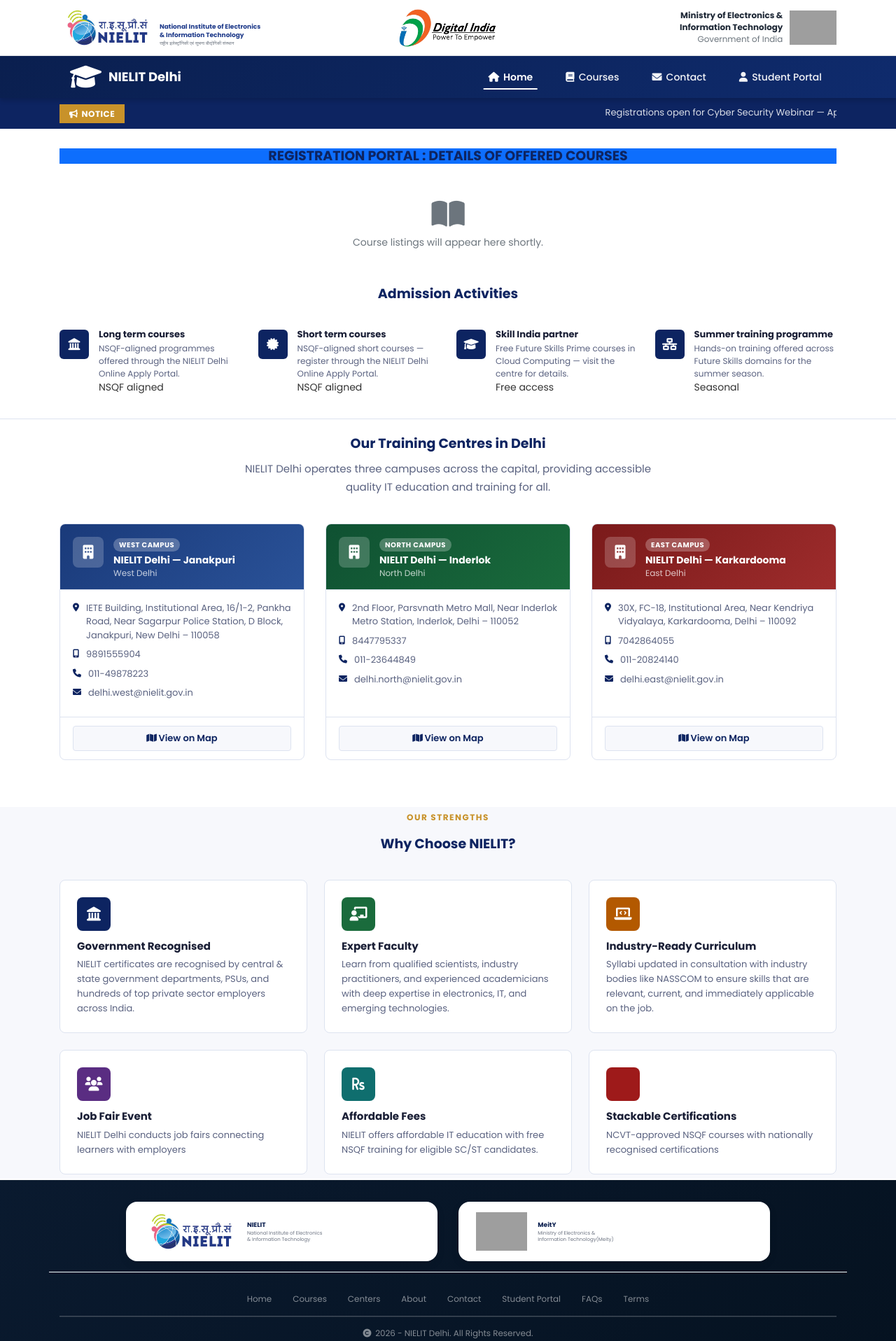
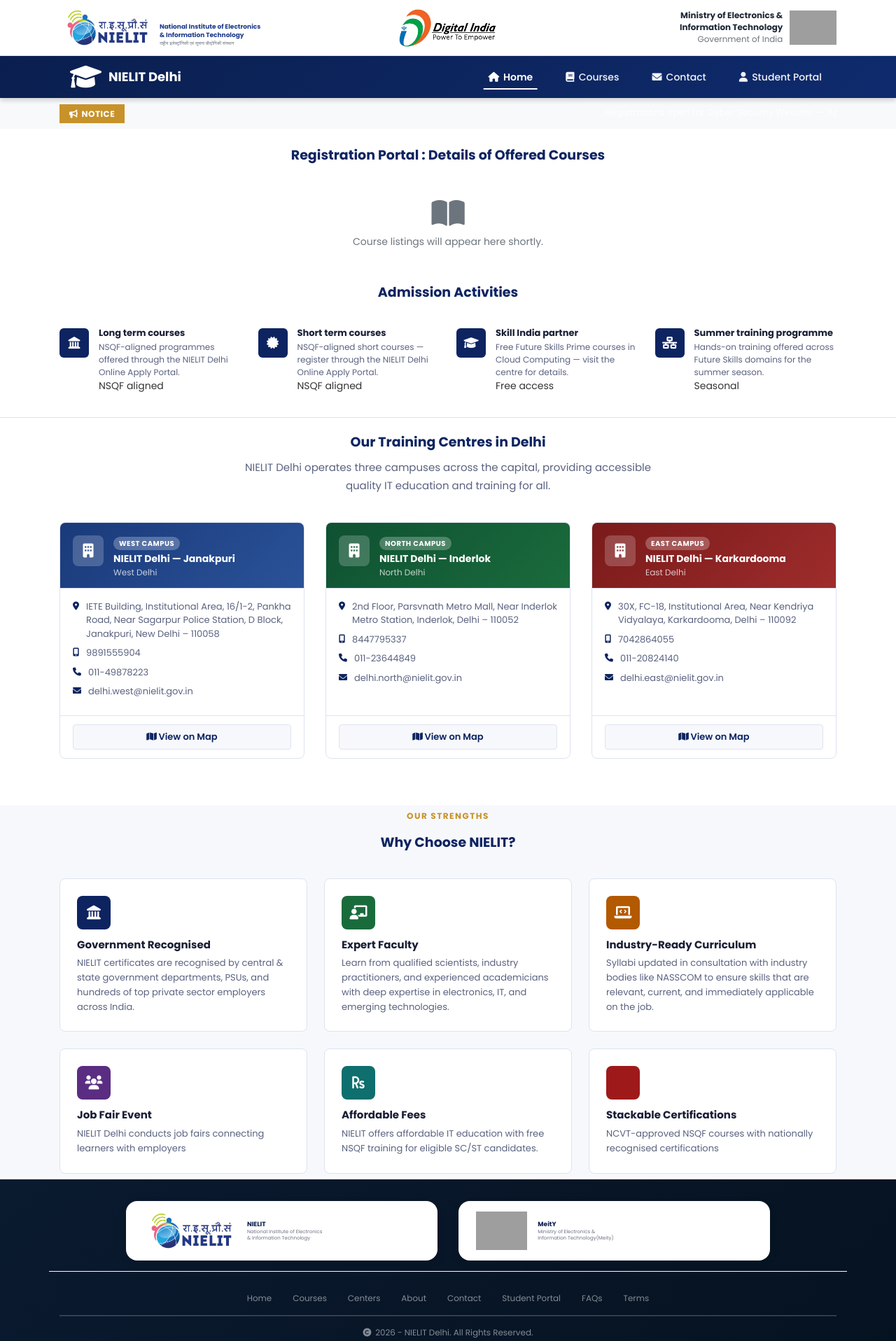
Before and after one commit to piyush1205nielit/webinarnielit, a Django app: page / in a window 1280 px wide. Shown: the top 1916 px of the page at 70% size. Run offline with Django 5.2, Linux system fonts and the light colour scheme; data that the repository does not hold is empty; some libraries are stand-ins or nearby versions; grey boxes are pictures that could not be loaded.

Commit message:
13th may 22

```diff
--- a/public/templates/public/home.html
+++ b/public/templates/public/home.html
@@ -30,7 +30,7 @@
      NOTICE / ANNOUNCEMENT TICKER
 ════════════════════════════════════════════════ -->
 <link rel="stylesheet" href="https://maxcdn.bootstrapcdn.com/bootstrap/3.4.1/css/bootstrap.min.css">
-<div class="notice-bar mb-1 pb-1">
+<div class="notice-bar mb-1 pb-1 bg-light">
   <div class="container mb-1 pb-1">
     <div class="notice-inner">
       <span class="notice-label"><i class="fas fa-bullhorn me-2"></i>Notice</span>
@@ -54,7 +54,7 @@
 <section class="section-standard my-1 py-1">
   <div class="container" style="width: 92%;min-height: 96%; margin-left: auto;margin-right: auto; margin-top: 3px; margin-bottom: 3px;">
     <div class="section-header">
-      <h1 class="section-title bg-primary text-uppercase display-3"> Registration Portal : Details of Offered Courses</h2>
+      <h1 class="section-title"> Registration Portal : Details of Offered Courses</h2>
     </div>
     <div class="row g-3">
       {% for course in featured_courses %}
@@ -209,7 +209,7 @@
 ════════════════════════════════════════════════ -->
 
 
-<section class="section-tinted my-1 py-1" style="margin-top: 2px;">
+<section class="section-tinted my-1 py-1">
   <div class="container" style="width: 92%;min-height: 96%; margin-left: auto;margin-right: auto; margin-top: 3px; margin-bottom: 3px;">
     <div class="section-header">
       <div class="section-label">Our Strengths</div>
```
